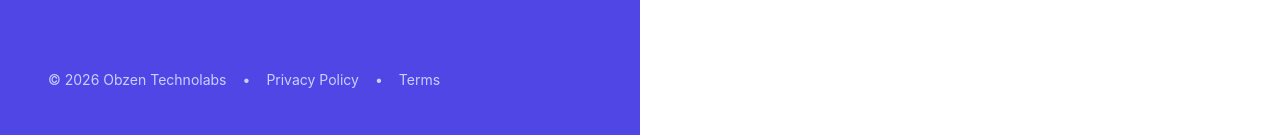
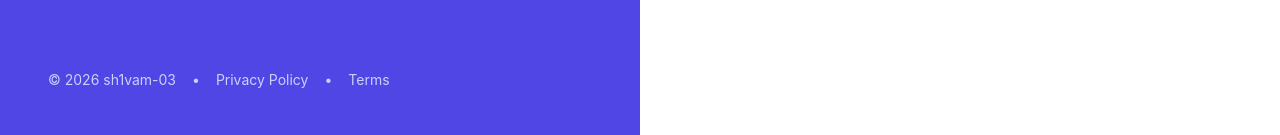
Before and after one commit to sh1vam-03/printportal, a React (Vite) app in the folder client/: page / in a window 1280 px wide. Shown: the part 662-797 px from the top of the page. Built offline with nearby package versions, Linux system fonts and the light colour scheme; no server answers.

Commit message:
feat: update copyright text with GitHub link and hover effects on NotFound and Login pages

```diff
--- a/client/src/pages/NotFound.jsx
+++ b/client/src/pages/NotFound.jsx
@@ -46,8 +46,8 @@ const NotFound = () => {
                 </div>
             </div>
 
-            <div className="mt-12 text-sm text-gray-400">
-                &copy; {new Date().getFullYear()} Obzen Technolabs
+            <div className="mt-12 text-sm text-gray-400 hover:text-gray-200">
+                &copy; {new Date().getFullYear()} <a href="https://github.com/sh1vam-03" target="_blank" rel="noopener noreferrer">sh1vam-03</a>
             </div>
         </div>
     );
--- a/client/src/pages/auth/Login.jsx
+++ b/client/src/pages/auth/Login.jsx
@@ -55,9 +55,9 @@ const Login = () => {
                     </p>
                 </div>
 
-                <div className="flex items-center gap-4 text-sm text-indigo-200">
+                <div className="flex items-center gap-4 text-sm text-indigo-200 hover:text-indigo-100 transition-colors">
                     <span>
-                        &copy; {new Date().getFullYear()} Obzen Technolabs
+                        &copy; {new Date().getFullYear()} <a href="https://github.com/sh1vam-03" target="_blank" rel="noopener noreferrer">sh1vam-03</a>
                     </span>
                     <span>•</span>
                     <span>Privacy Policy</span>
```
Also changed, not shown: 1 other file (tests, documents, lock files or other folders).
